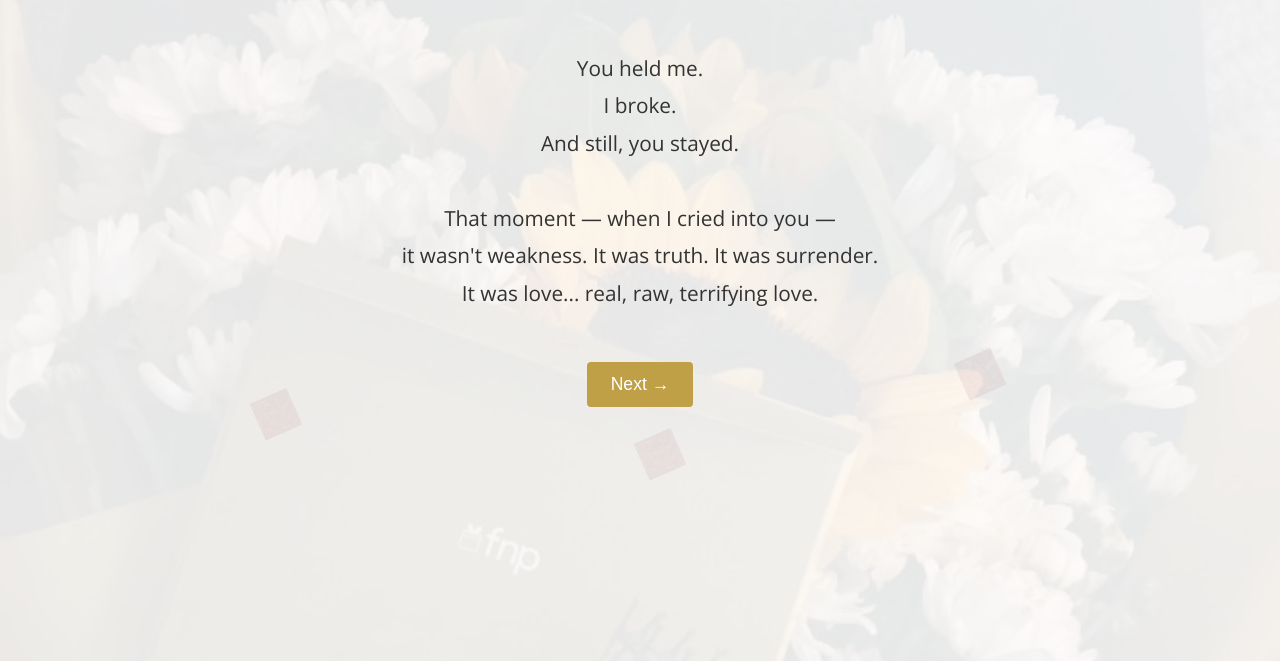
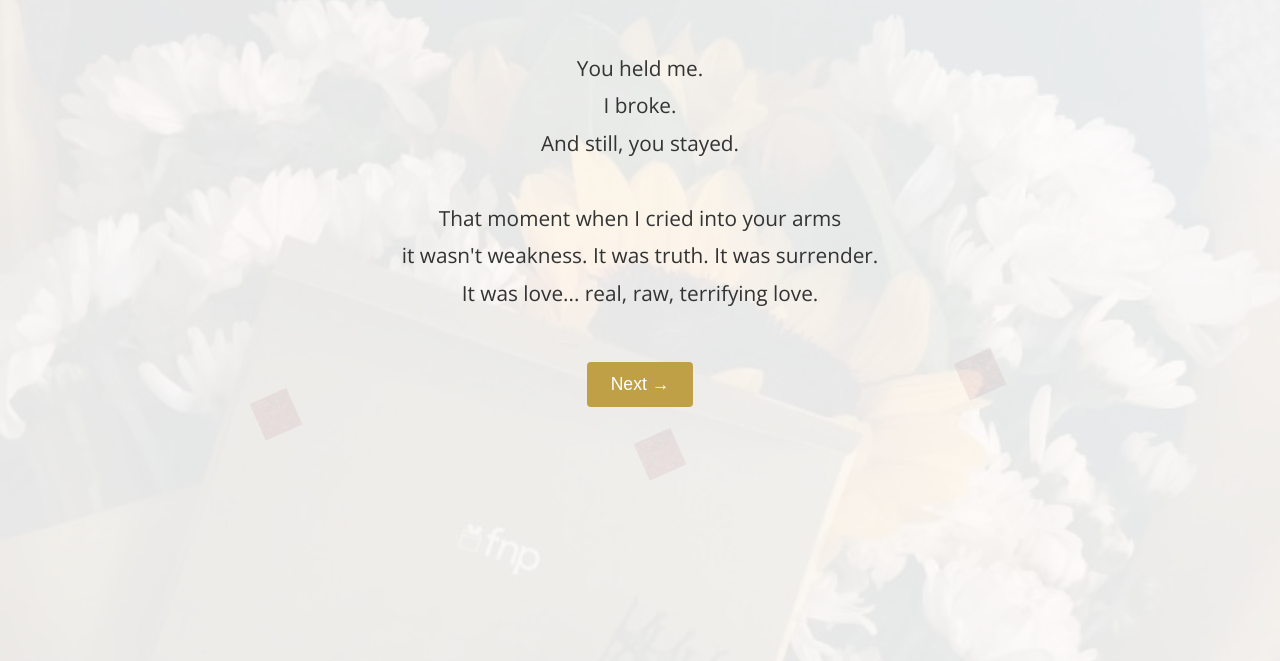
Before and after one commit to ap7812/toffu, a plain HTML site: page safeplace.html in a window 1280 px wide. Shown: the part 139-800 px from the top of the page. Drawn offline with nearby package versions, Linux system fonts and the light colour scheme.

Commit message:
Update safeplace.html

```diff
--- a/safeplace.html
+++ b/safeplace.html
@@ -27,7 +27,7 @@
       You held me.<br>
       I broke.<br>
       And still, you stayed.<br><br>
-      That moment — when I cried into you —<br>
+      That moment when I cried into your arms<br>
       it wasn't weakness. It was truth. It was surrender.<br>
       It was love... real, raw, terrifying love.
     </p>
```
